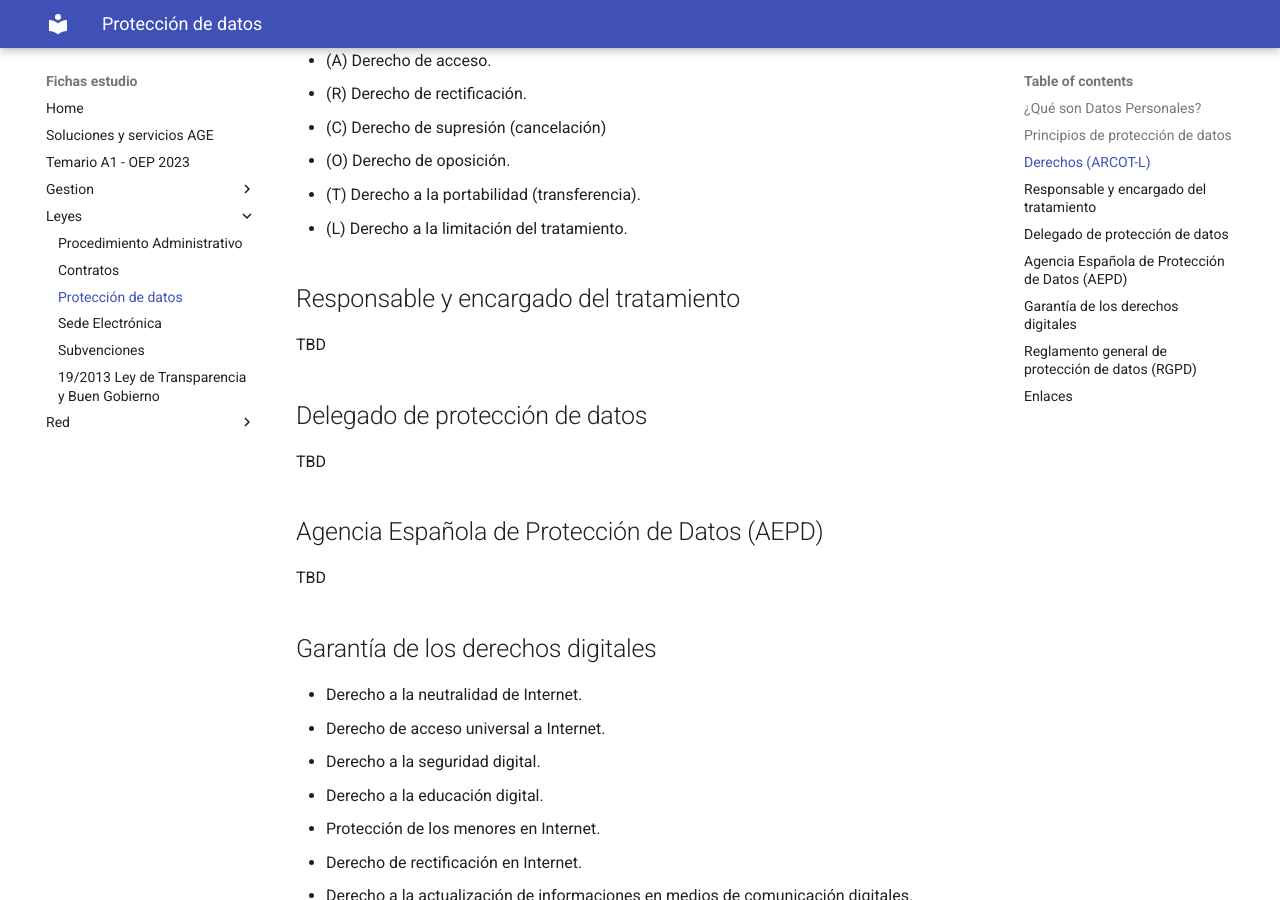
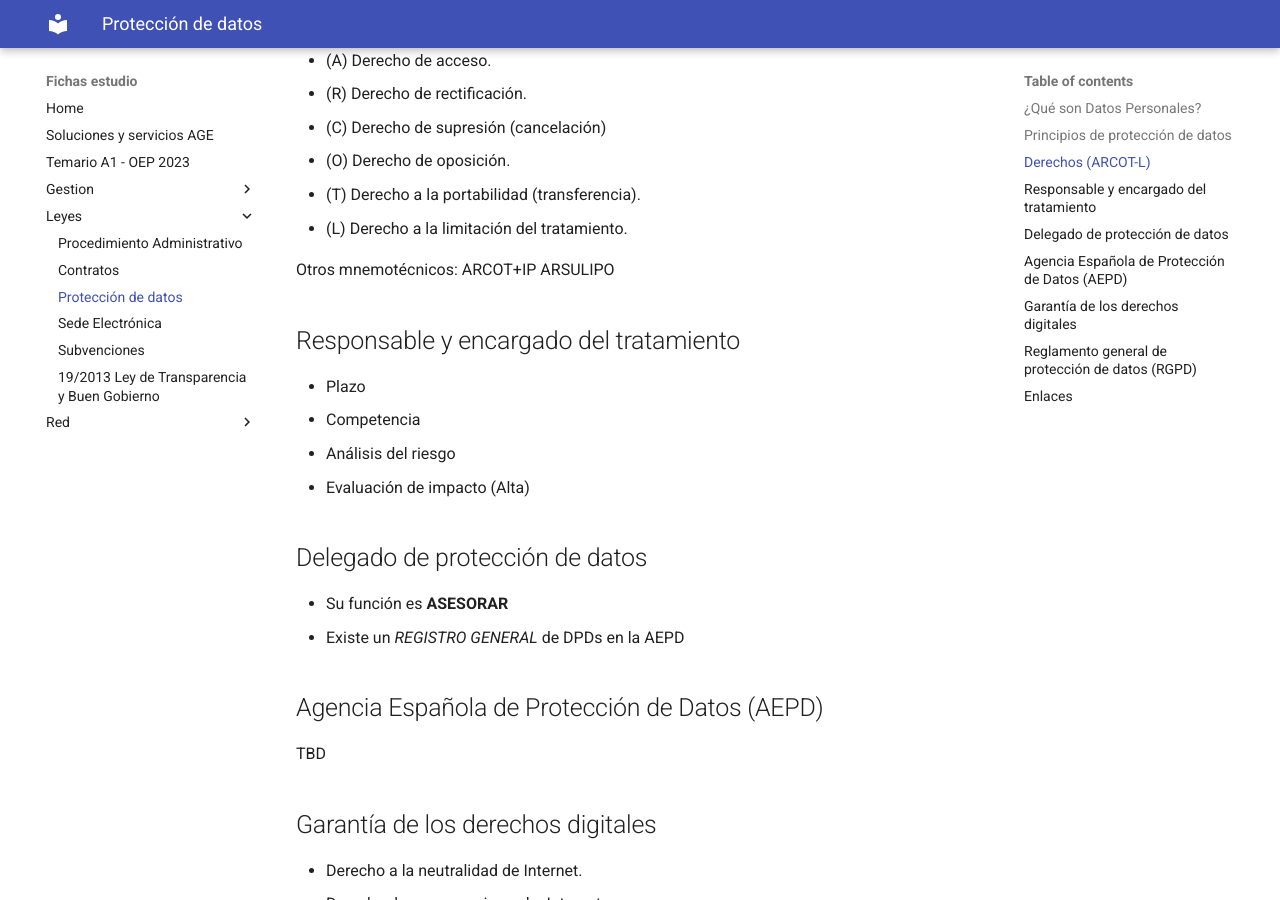
Before and after one commit to jdlopez/fichasestudio, an MkDocs documentation site: the page built from docs/leyes/lopd.md, in a window 1280 px wide and 900 px high, scrolled down 943 px. Built offline with MkDocs 1.6.1 and Material for MkDocs 9.7.7, drawn with Linux system fonts in a browser that asks for light colours.

Commit message:
Update lopd.md

```diff
--- a/docs/leyes/lopd.md
+++ b/docs/leyes/lopd.md
@@ -34,11 +34,18 @@ tags:
 * (T) Derecho a la portabilidad (transferencia).
 * (L) Derecho a la limitación del tratamiento.
 
+Otros mnemotécnicos: ARCOT+IP ARSULIPO
+
 ## Responsable y encargado del tratamiento
-TBD
+* Plazo
+* Competencia
+* Análisis del riesgo
+* Evaluación de impacto (Alta)
 
 ## Delegado de protección de datos
-TBD
+* Su función es **ASESORAR**
+* Existe un _REGISTRO GENERAL_ de DPDs en la AEPD
+
 ## Agencia Española de Protección de Datos (AEPD)
 TBD
 ## Garantía de los derechos digitales
```
